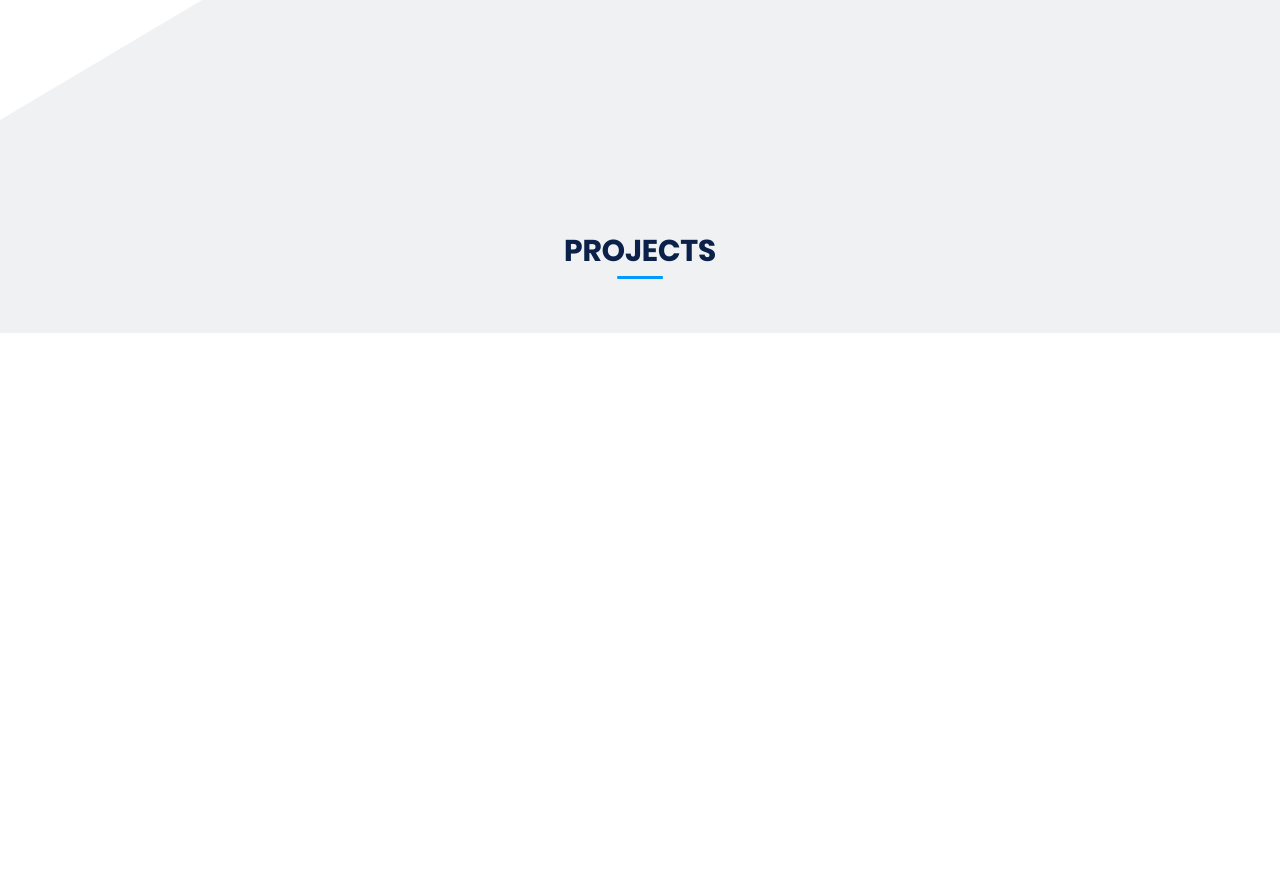
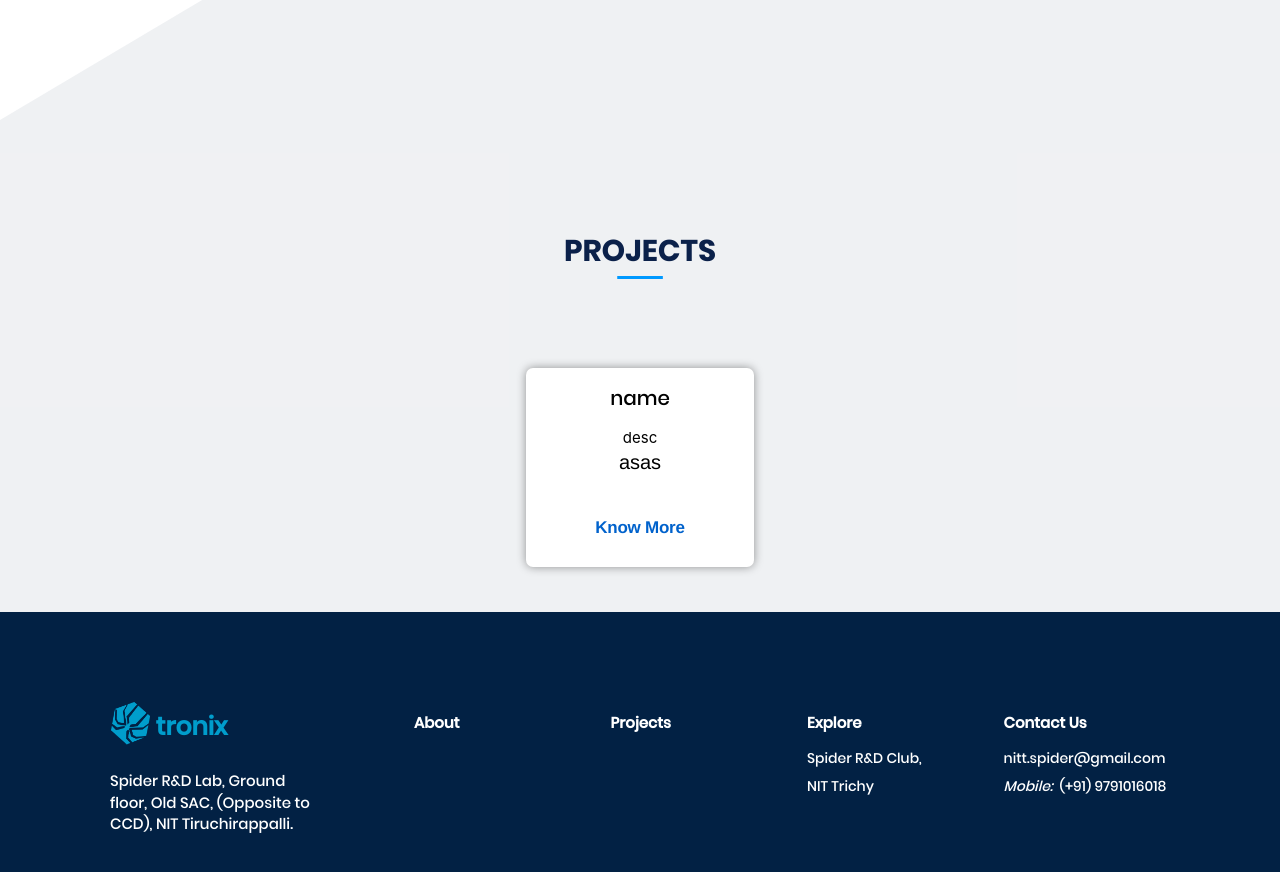
Before and after one commit to spider-tronix/spider-tronix.github.io, a React (Create React App) app: page / in a window 1280 px wide. Shown: the part 1880-2752 px from the top of the page. Before the commit the page ends 2213 px from the top, so only its background shows below. Built offline with nearby package versions, Linux system fonts and the light colour scheme; no server answers.

Commit message:
Footer section, Sidebar nav, Project section base added.

```diff
--- /dev/null
+++ b/src/Components/Contact.js
@@ -0,0 +1,77 @@
+import React from 'react';
+import '../css/contact.css'
+import logo from '../assets/logob.png';
+
+class Contact extends React.Component{
+    render(){
+        return(
+            <>
+                <section className="footer" id="contact">
+                    <div className="sec_container">
+                        <div className="frow">
+                            <div className="fcol col_head" style={{position:"relative"}}>
+                                <div className="foot-head">
+                                    <a href="/" title="Spider Tronix">
+                                        <img src={logo} style={{width:40+"px",verticalAlign:"bottom"}} alt="Footer logo" />
+                                        &nbsp;tronix
+                                    </a>
+                                </div>
+                                <div className="address_cont">
+                                    Spider R&D Lab, Ground floor, Old SAC, (Opposite to CCD), NIT Tiruchirappalli.
+                                </div>
+                            </div>
+                            <div className="fcol col_foot_banner">
+                                <div className="frow-subrow">
+                                    <div className="fcol-subcol">
+                                        <div className="clearfix">
+                                            <a href="/#about">About</a>
+                                        </div>
+                                    </div>
+                                    <div className="fcol-subcol">
+                                        <div className="clearfix">
+                                            <a href="/#projects">Projects</a>
+                                        </div>
+                                    </div>
+                                    <div className="fcol-subcol">
+                                        <div className="clearfix">
+                                            <a href="#">Explore</a>
+                                            <div className="clearfix_cont">
+                                                <ul>
+                                                    <li> <a href="https://spider.nitt.edu/" title="Spider R&D Club">Spider R&D Club</a>, <br/> NIT Trichy</li>
+                                                </ul>
+                                            </div>
+                                        </div>
+                                    </div>
+                                    <div className="fcol-subcol">
+                                        <div className="clearfix">
+                                            <a href="/#contact">Contact Us</a>
+                                            <div className="clearfix_cont">
+                                                <ul>
+                                                    <li> <a href="mailto:nitt.spider@gmail.com">nitt.spider@gmail.com</a></li>
+                                                    <li> <i>Mobile:</i> &nbsp;(+91) 9791016018</li>
+                                                </ul>
+                                            </div>
+                                        </div>
+                                    </div>
+                                </div>
+                            </div>
+                        </div><br/><br/>
+                        <div className="social-bar">
+                            <a href="https://www.facebook.com/SpiderNitt/" title="Facebook"><i className="fab fa-facebook-f"></i></a>
+                            <a href="https://github.com/spider-tronix" title="Github"><i className="fab fa-github"></i></a>
+                            <a href="https://www.linkedin.com/company/spider-r-d/" title="LinkedIn"><i className="fab fa-linkedin-in"></i></a>
+                            <a href="https://medium.com/spidernitt"><i className="fab fa-medium" title="Medium"></i></a>
+                            <a href="https://spider.nitt.edu/" title="Main Website"><i className="fas fa-globe"></i></a>
+                            <br/><br/>
+                            © 2020 Spider Tronix. All Rights Reserved
+                            <br/>
+                            Made with <a className="footer-link" target="_blank" rel="noopener noreferrer" href="http://fontawesome.io">FontAwesome</a> and loads of <label style={{color:"red",marginLeft:4+"px"}}>❤</label>
+                        </div>
+                    </div>
+                </section>
+            </>
+        );
+    }
+}
+
+export default Contact;
--- a/src/Components/Lander.js
+++ b/src/Components/Lander.js
@@ -20,7 +20,7 @@ class Lander extends React.Component{
                                 </div>
                                 <div className="column50">
                                     <div className="ldg_img_con">
-                                        <img src={LandingImage} alt="Landing Picture"/>
+                                        <img src={LandingImage} alt="Landing Laptop"/>
                                     </div>
                                 </div>
                             </div>
--- a/src/Components/Project.js
+++ b/src/Components/Project.js
@@ -1,7 +1,6 @@
 import React from 'react';
 import '../css/projects.css'
 import $ from 'jquery'
-import ReactDOM from 'react-dom';
 
 function ReturnCard(name,desc,link){
         return "<div class=\"proj_col\">"+
@@ -14,6 +13,30 @@ function ReturnCard(name,desc,link){
                     "</div>"+
                 "</div>";
 }
+
+function getTopics(URL){
+    $.ajax({
+        type: "GET",
+        url: URL+"/topics",
+        accepts: "application/vnd.github.mercy-preview+json",
+        async: true,
+        beforeSend : function( xhr ) {
+            xhr.setRequestHeader( "Accept","application/vnd.github.mercy-preview+json");
+            xhr.setRequestHeader( "Authorization", "d85828f81d96d5c9fd3b6e35c76a6a7d5e4005cf" );
+        },
+        success: function(data, textStatus, xhr){
+            if(xhr.status === 200){
+                console.log(data);
+            }
+            else{
+                console.log(xhr.status);
+            }
+        },
+        error: function (textStatus, xhr, errorThrown) {
+            console.log(errorThrown);
+        }
+    });
+}
 class Project extends React.Component{
     render(){
         return(
@@ -25,7 +48,18 @@ class Project extends React.Component{
                             <br/><br/><br/>
                             <div className="sec_desc">
                                 <div className="proj_row" id="projRow">
-
+                                    <div className="proj_col">
+                                        <div className="prjWrapper">
+                                            <div className="projTitle">name</div>
+                                            <div className="projDesc">desc</div>
+                                            <div className="detialsIconCont">
+                                                asas
+                                            </div>
+                                            <div className="utilCont">
+                                                <a href="+link+" target="_blank" title="Know More"><button className="knowMore_but">Know More</button></a>
+                                            </div>
+                                        </div>
+                                    </div>
                                 </div>
                             </div>
                         </div>
@@ -35,24 +69,31 @@ class Project extends React.Component{
         );
     }
     componentDidMount() {
-        $.ajax({
-            type:"GET",
+        /*$.ajax({
+            type: "GET",
             url: "https://api.github.com/orgs/spider-tronix/repos",
-            dataType: "json",
-            accepts:"application/vnd.github.v3+json",
-            async: false,
+            accepts: "application/vnd.github.v3+json",
+            async: true,
+            beforeSend : function( xhr ) {
+                xhr.setRequestHeader( "Authorization", "d85828f81d96d5c9fd3b6e35c76a6a7d5e4005cf" );
+            },
             success: function(data, textStatus, xhr){
                 if(xhr.status === 200){
                     for(let i=0;i<data.length;i++){
+                        console.log(data[i]);
                         $("#projRow").append(ReturnCard(data[i].name,data[i].description,data[i].html_url));
-                        //console.log(data[i]);
+                        //getTopics(data[i].url);
                     }
+                }
+                else{
+                    console.log(xhr.status);
                 }
             },
             error: function (textStatus, xhr, errorThrown) {
-                $("#github").html(textStatus+" "+xhr.status+"  "+errorThrown);
+                console.log(errorThrown);
             }
         });
+        //getRepoDetails(data[i].url);*/
     }
 }
 
--- a/src/Page/Home.js
+++ b/src/Page/Home.js
@@ -3,6 +3,7 @@ import Header from '../Components/Header.js';
 import Lander from '../Components/Lander.js';
 import About from '../Components/About.js';
 import Project from '../Components/Project.js';
+import Contact from '../Components/Contact.js';
 
 class Home extends React.Component{
     render(){
@@ -12,6 +13,7 @@ class Home extends React.Component{
                 <Lander/>
                 <About/>
                 <Project/>
+                <Contact/>
             </>
         );
     }
--- /dev/null
+++ b/src/css/contact.css
@@ -0,0 +1,132 @@
+.footer{
+    background-color: #022144;
+    padding: 80px 0 0px;
+}
+.footer .sec_container{
+    padding-left:10px;
+    padding-right:10px;
+}
+.frow{
+    display: flex;
+    flex-wrap: wrap;
+    font-size:15px;
+}
+.col_head{
+    min-width:120px;
+    margin-bottom: 20px;
+}
+.col_foot_banner{
+    flex: auto;
+    max-width: auto;
+}
+.frow-subrow{
+    margin-top:10px;
+    display: flex;
+    flex-wrap: wrap;
+    margin-left:5vw;
+}
+.fcol-subcol{
+    flex:25%;
+    max-width:25%;
+    color:#fff;
+}
+.fcol-subcol .clearfix{
+    margin-left:20px;
+    text-align: left;
+}
+.clearfix a{
+    color:#fff !important;
+    font-family: 'PopM';
+    font-weight: bold;
+}
+.clearfix_cont{
+    font-family: Verdana, Geneva, Tahoma, sans-serif;
+    font-size:14px;
+    text-align: left;
+    margin-top:10px;
+}
+.clearfix_cont ul {
+    text-align: left;
+    margin: 0;
+    padding: 0;
+    font-family: 'PopM';
+}
+.clearfix_cont ul li{
+    list-style: none;
+    line-height: 2em;
+}
+.clearfix_cont ul li a{
+    font-weight:normal;
+}
+.foot-head{
+    color:#009dcc;
+    font-family: 'popm';
+    font-size: 25px;
+    font-weight: normal;
+    user-select: none;
+    padding-left:10px;
+}
+.foot-head a{
+    color:#009dcc !important;
+    text-decoration: none !important;
+    font-weight: bold;
+}
+.social-bar{
+    text-align: center;
+    color:#fff;
+    margin-top:10px;
+    font-family:sans-serif;
+    font-size:12px;
+    line-height: 1.8em;
+}
+.social-bar a{
+    text-decoration:none;
+    color: #009dcc !important;
+}
+.social-bar a:hover{
+    text-decoration:underline;
+}
+.social-bar a i{
+    color:#fff;
+    font-size:25px;
+    padding:10px;
+    transition:all 0.5s;
+}
+.social-bar a i:hover{
+    color:#009dcc;
+}
+.address_cont{
+    color:#fff;
+    font-family: 'PopM';
+    max-width:230px;
+    padding:10px;
+    margin-top: 15px;
+}
+@media(max-width:1050px){
+    .col_foot_banner{
+        flex: 100%;
+        max-width: 100%;
+    }
+    .address_cont{
+        max-width:100%;
+    }
+    .fcol-subcol .clearfix{
+        margin-left:20px;
+        float:left;
+        text-align: left;
+    }
+    .frow-subrow{
+        margin-top:25px;
+        margin-left:0;
+    }
+}
+@media(max-width:750px){
+    .frow-subrow{
+        margin-top:0px;
+    }
+    .fcol-subcol{
+        flex:50%;
+        max-width:50%;
+        margin-top:25px;
+    }
+}
--- a/src/css/index.css
+++ b/src/css/index.css
@@ -9,11 +9,12 @@ html,body {
   font-family: -apple-system, BlinkMacSystemFont, 'Segoe UI', 'Roboto', 'Oxygen',
     'Ubuntu', 'Cantarell', 'Fira Sans', 'Droid Sans', 'Helvetica Neue',
     sans-serif;
-  -webkit-font-smoothing: antialiased;
-  -moz-osx-font-smoothing: grayscale;
   position: relative;
-  min-width: 350px !important;
   scroll-behavior: smooth;
+}
+
+body{
+  min-width: 380px !important;
 }
 
 a {
@@ -29,7 +30,10 @@ a {
   font-family:PopM;
   src: url("../fonts/PoppinsMedium.ttf");
 }
-
+#root{
+  position: relative;
+  transition: all 0.5s;
+}
 code {
   font-family: source-code-pro, Menlo, Monaco, Consolas, 'Courier New',
     monospace;
--- a/src/css/projects.css
+++ b/src/css/projects.css
@@ -1,6 +1,7 @@
 .projectSec{
     background: rgba(233, 235, 238,0.7);
     padding-top: 100px;
+    padding-bottom: 40px;
 }
 .projectSec .sec_container{
     padding-left:10px;
@@ -20,17 +21,22 @@
     margin-left: auto;
     margin-right: auto;
     min-height:100%;
-    margin-top:20px;
+    margin-top:40px;
 }
 .prjWrapper{
     background: #fff;
     color:#000;
     margin:10px;
-    border-radius: 10px;
+    border-radius: 7px;
     padding:15px;
     min-height:100%;
     position: relative;
     padding-bottom: 70px;
+    box-shadow: 0px 0px 10px 0px rgba(0,0,0,0.4);
+    transition:all 0.5s;
+}
+.prjWrapper:hover{
+    box-shadow: 0px 2px 10px 0px rgba(0,0,0,0.4);
 }
 .projTitle{
     font-family: 'PopM';
@@ -50,26 +56,26 @@
     transform:translateX(-50%);
 }
 .knowMore_but{
-    background-color: #0062cc;
-    border-color: #005cbf;
     box-shadow: none;
     text-align: center;
-    border: 2px solid #0073ec;
+    border: 2px solid #fff;
     border-radius: 4px;
     padding: 7px 18px;
     font-size: 17px;
     font-weight: 600;
-    color: #fff;
+    color:#0062cc;
     line-height: 20px;
     letter-spacing: -.25px;
     position: relative;
     display: inline-block;
     margin: 5px;
-    transition: all 0.5s;
+    transition: all 1s;
     min-width: 130px;
     outline:none;
+    background-color: #fff;
 }
 .knowMore_but:hover{
-    transform: scale(1.05);
-    background: rgb(0,98,204,0.8);
+    color:#fff;
+    background-color: #0062cc;
+    border-color: #005cbf;
 }
```
Also changed, not shown: src/Components/Header.js (+22 -3 lines), src/css/header.css (+5 -2 lines), src/assets/logob.png (added).
